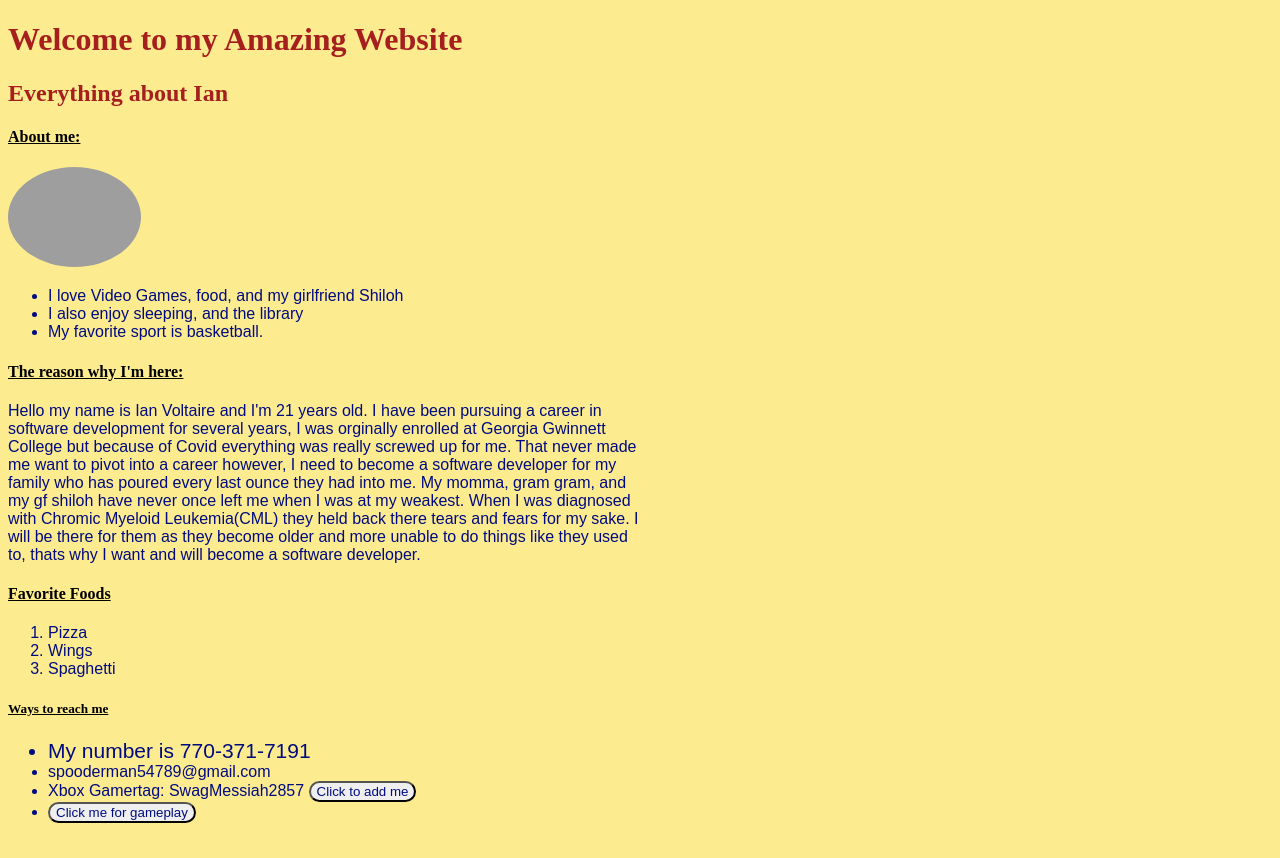
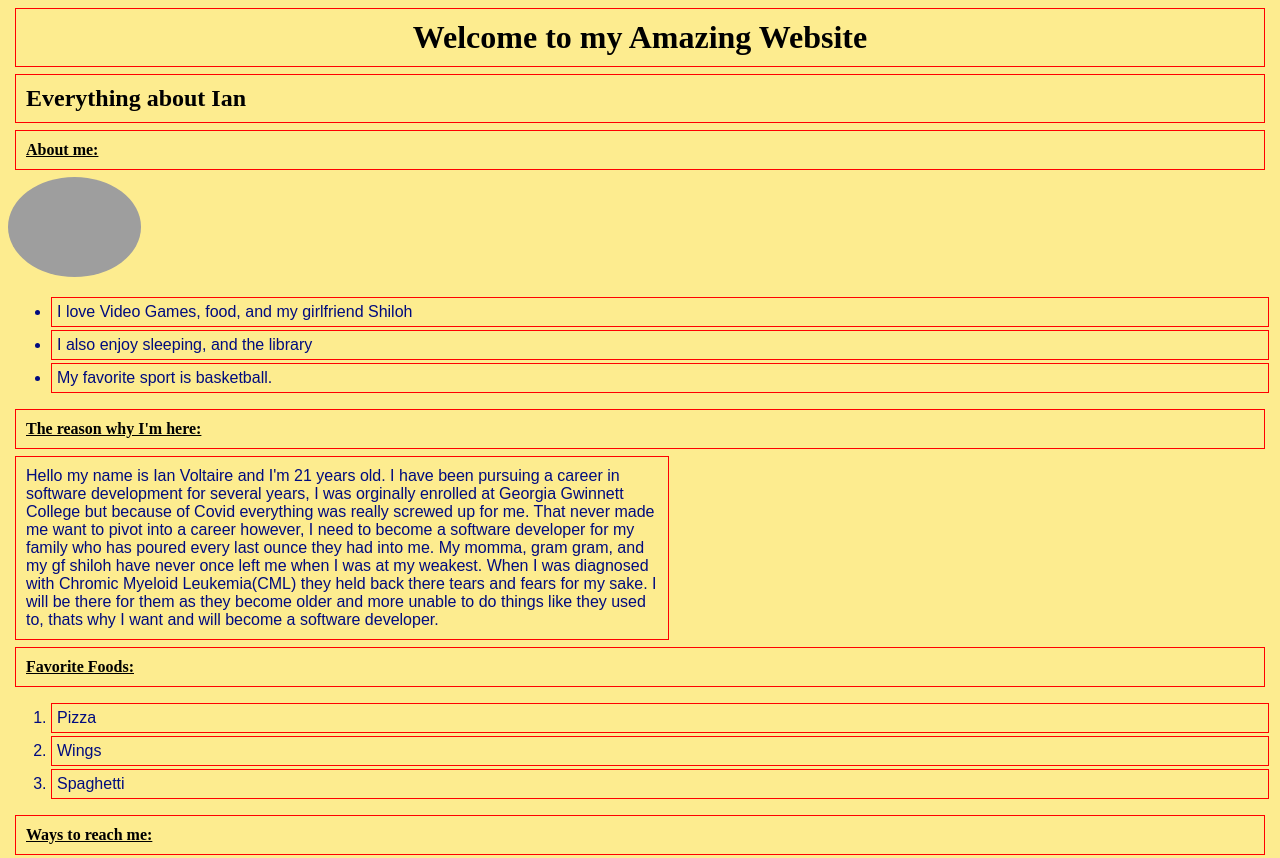
Before and after one commit to Ianvoltaire4/iansWildWebpage, a plain HTML site: page index.html in a window 1280 px wide. Shown: the top 858 px of the page. Drawn offline with Linux system fonts and the light colour scheme; grey boxes are pictures that could not be loaded.

Commit message:
Adds borders around all the elements of the webpage, I also add margins and padding to all the elements except the buttons.

```diff
--- a/css/index.css
+++ b/css/index.css
@@ -4,15 +4,21 @@ body {
 
 
 p {
+    border: red 1px solid;
     color:rgb(1, 11, 127);
     width: 50%;
     font-family: Arial, Helvetica, sans-serif;
+    margin: 7px;
+    padding: 10px;
 }
 
 
 li {
+    border: red 1px solid;
     color: rgb(1, 11, 127);
     font-family: Arial, Helvetica, sans-serif;
+    margin: 3px;
+    padding: 5px;
 }
 
 button{
@@ -20,3 +26,24 @@ button{
     border-radius: 30px;
     border-color: black;
 }
+
+h1{
+    border: red 1px solid;
+    color: black;
+    text-align: center;
+    margin: 7px;
+    padding: 10px;
+}
+
+h2{
+    border: red 1px solid;
+    margin: 7px;
+    padding: 10px;
+}
+
+h4{
+    border: red 1px solid;
+    text-decoration: underline;
+    margin: 7px;
+    padding: 10px;
+}
--- a/index.html
+++ b/index.html
@@ -8,9 +8,9 @@
 </head>
 <body>
 
-    <h1 style="color:rgb(165, 31, 31);">Welcome to my Amazing Website</h1>
-    <h2 style="color: rgb(165, 31, 31);">Everything about Ian</h2>
-    <h4 style="text-decoration: underline;">About me:</h4>
+    <h1>Welcome to my Amazing Website</h1>
+    <h2>Everything about Ian</h2>
+    <h4>About me:</h4>
 
     <img style="border-radius:50%; height: 100px;" src="https://avatars.githubusercontent.com/u/107699873?v=4" alt="Ian's Profile Thumbnail on github">
     <ul>
@@ -19,12 +19,12 @@
         <li>My favorite sport is basketball.</li>
     </ul>
 
-    <h4 style="text-decoration: underline;">The reason why I'm here:</h4>
+    <h4>The reason why I'm here:</h4>
 
 
     <p> Hello my name is Ian Voltaire and I'm 21 years old. I have been pursuing a career in software development for several years, I was orginally enrolled at Georgia Gwinnett College but because of Covid everything was really screwed up for me. That never made me want to pivot into a career however, I need to become a software developer for my family who has poured every last ounce they had into me. My momma, gram gram, and my gf shiloh have never once left me when I was at my weakest. When I was diagnosed with Chromic Myeloid Leukemia(CML) they held back there tears and fears for my sake. I will be there for them as they become older and more unable to do things like they used to, thats why I want and will become a software developer.</p>
 
-        <h4 style="text-decoration: underline;">Favorite Foods</h4>
+        <h4>Favorite Foods:</h4>
 
         <ol>
             <li>Pizza</li>
@@ -34,10 +34,10 @@
 
         </ol>
 
-        <h5 style="text-decoration: underline;">Ways to reach me</h5>
+        <h4>Ways to reach me:</h4>
 
         <ul>
-            <li style="font-size: 21px;">My number is 770-371-7191</li>
+            <li>My number is 770-371-7191</li>
             <li>spooderman54789@gmail.com</li>
             <li>Xbox Gamertag: SwagMessiah2857 <a target="_blank"href="https://xboxgamertag.com/"><button>Click to add me</button></a></li>
             <li> <a target="_blank" href="https://www.xbox.com/en-US/play/media/HLEVYQ9Y9S"><button>Click me for gameplay</button></a></li>
```
